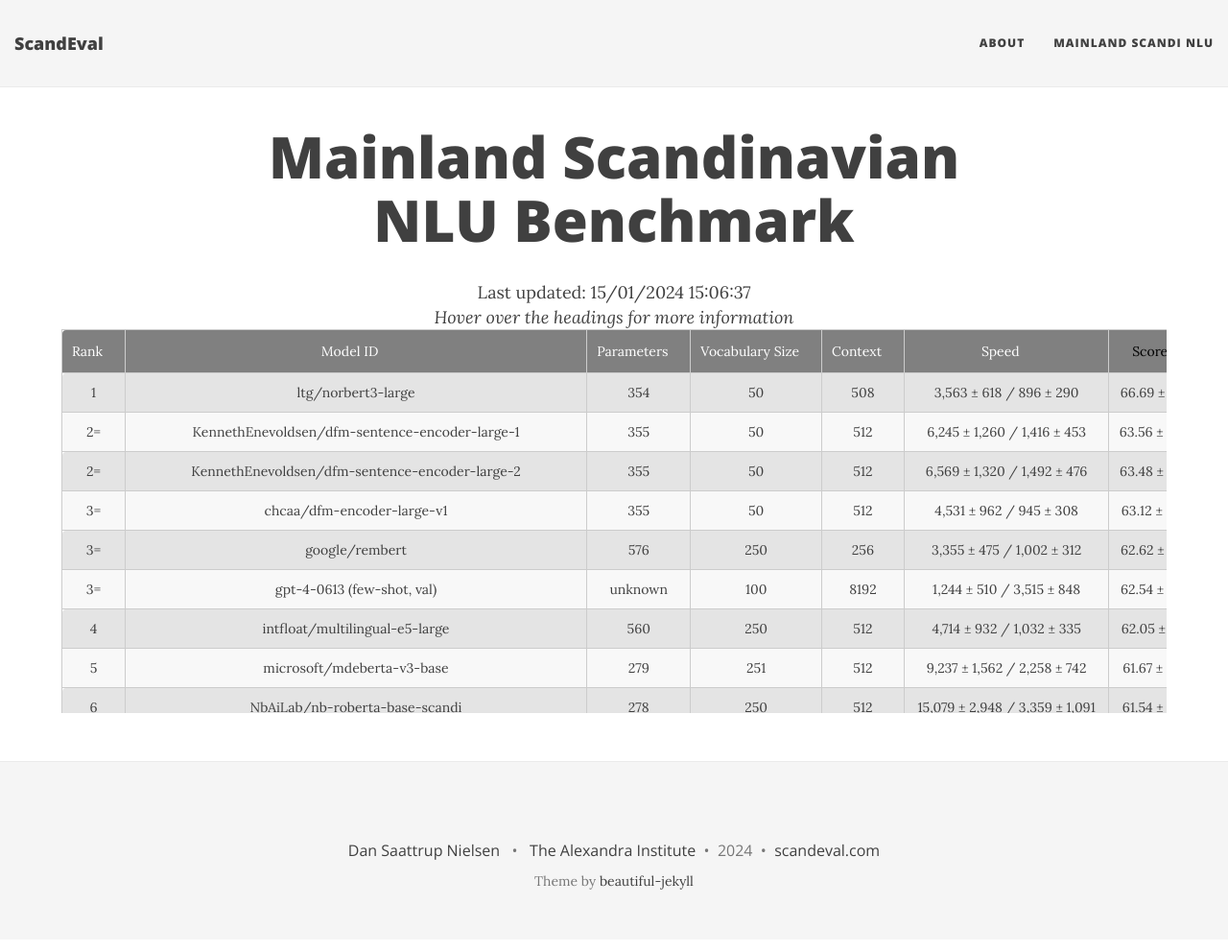
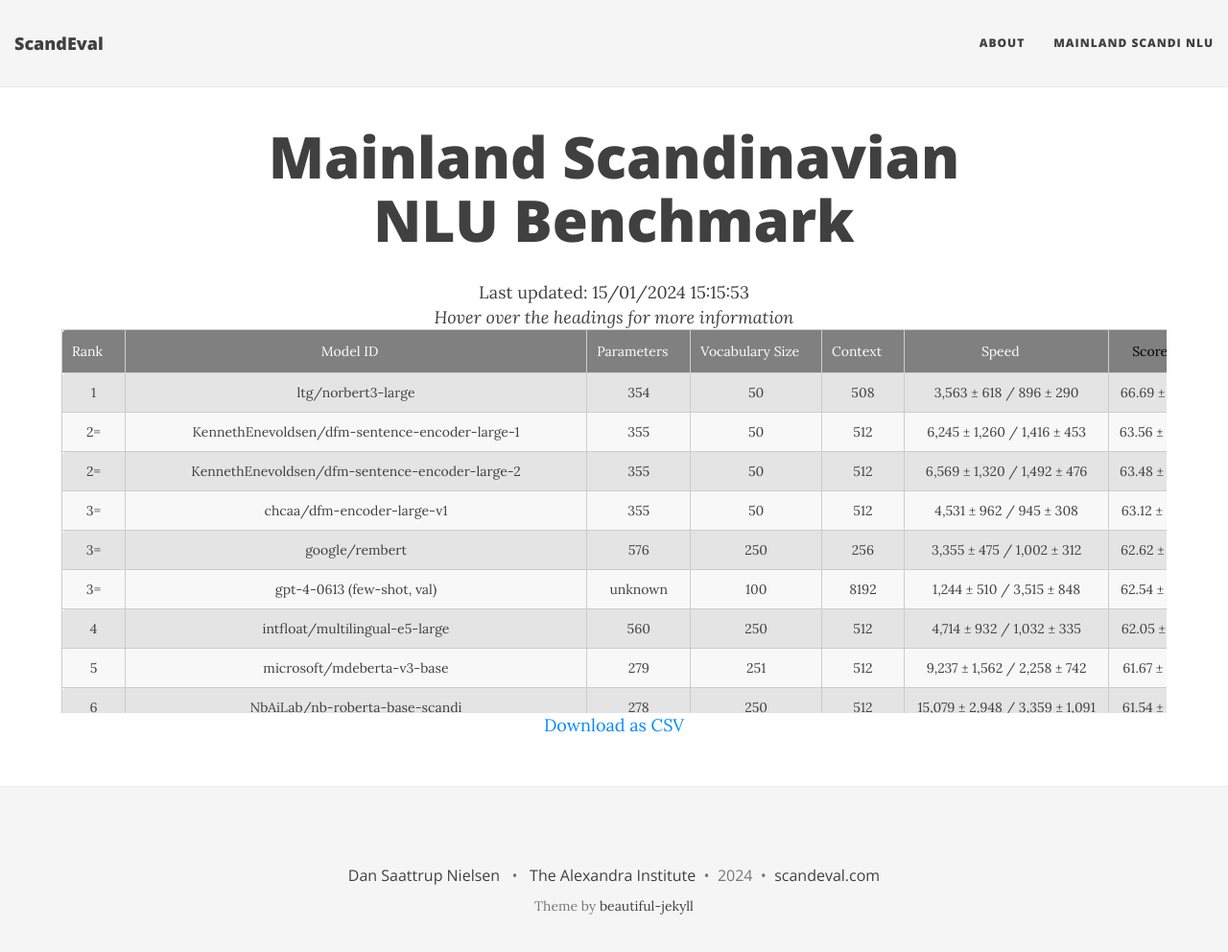
Before and after one commit to ScandEval/scandeval.github.io, a Jekyll site: the page built from mainland-scandinavian-nlu-benchmark.md, in a window 1280 px wide and 1005 px high. Shown: the top 992 px of the window at 96% size. Built offline with Jekyll 4.4.1, drawn with Linux system fonts in a browser that asks for light colours; nearby versions of some CDN libraries.

Commit message:
fix: Move CSV download text

```diff
--- a/mainland-scandinavian-nlu-benchmark.md
+++ b/mainland-scandinavian-nlu-benchmark.md
@@ -3,7 +3,7 @@ layout: leaderboard
 title: Mainland Scandinavian NLU Benchmark
 ---
 
-<center>Last updated: 15/01/2024 15:06:37</center>
+<center>Last updated: 15/01/2024 15:15:53</center>
 <center><i>Hover over the headings for more information</i></center>
 
 <div class="table-wrapper centered">
@@ -2590,5 +2590,6 @@ title: Mainland Scandinavian NLU Benchmark
   </tr>
  </tbody>
 </table>
-<center><i><a href="https://scandeval.com/mainland-scandinavian-nlu-benchmark.csv" target="_blank">Download as CSV</a></i></center>
 </div>
+
+<center><a href="https://scandeval.com/mainland-scandinavian-nlu-benchmark.csv" target="_blank">Download as CSV</a></center>
```
